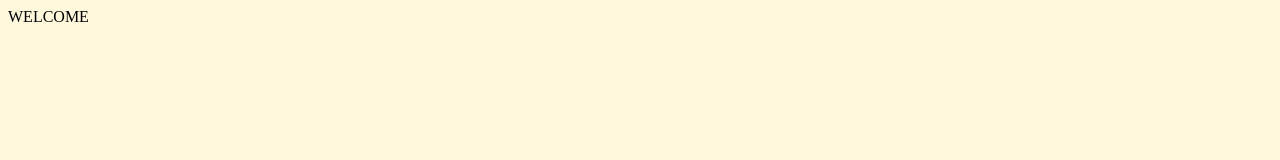
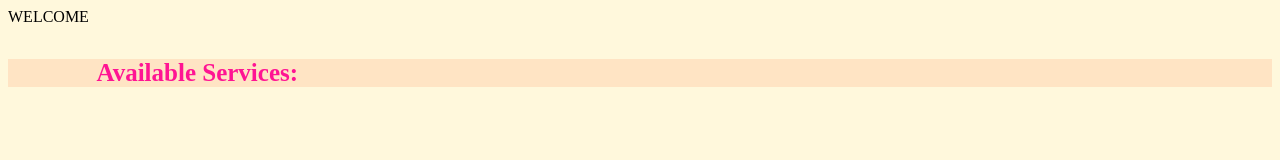
Before and after one commit to UBAID-AKHTAR-243/student-registration--form, a plain HTML site: page index.html in a window 1280 px wide. Drawn offline with Linux system fonts and the light colour scheme.

Commit message:
Update index.html

```diff
--- a/index.html
+++ b/index.html
@@ -6,7 +6,11 @@
     <title>UBAID WEB AND APP DEVELOPERS</title>
 </head>
 <body style="background-color: cornsilk;" >
-                       WELCOME
+ WELCOME
+ <h4 style="background-color: bisque;font-size: 25px;text-align: left; background-size: cover; color: deeppink; padding-left: 7%;shape-image-threshold: 20%">
+    Available Services:
+</h4>
+
     <picture>
 
     </picture>
```
